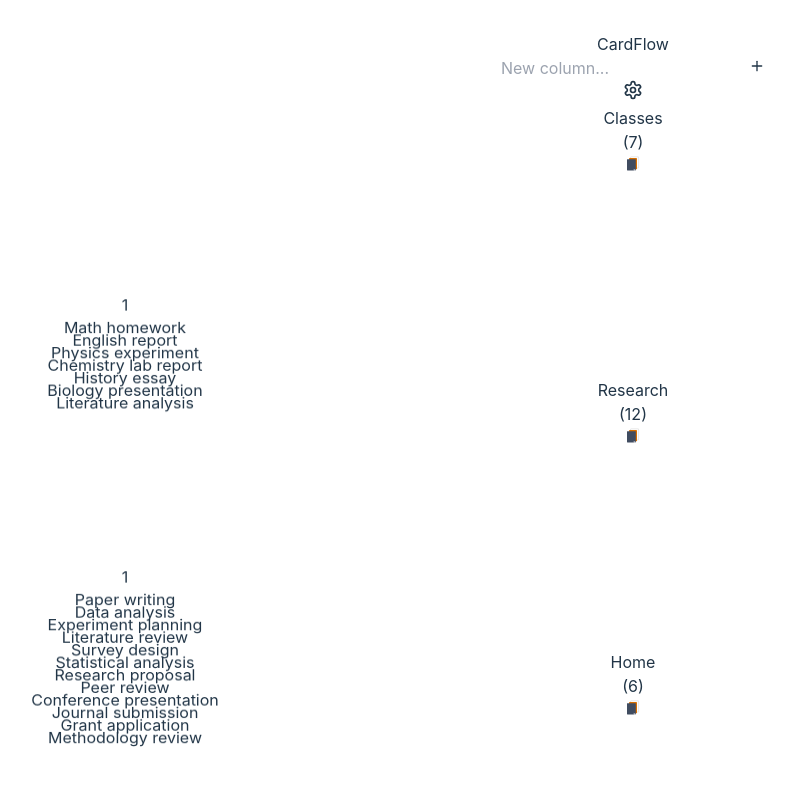
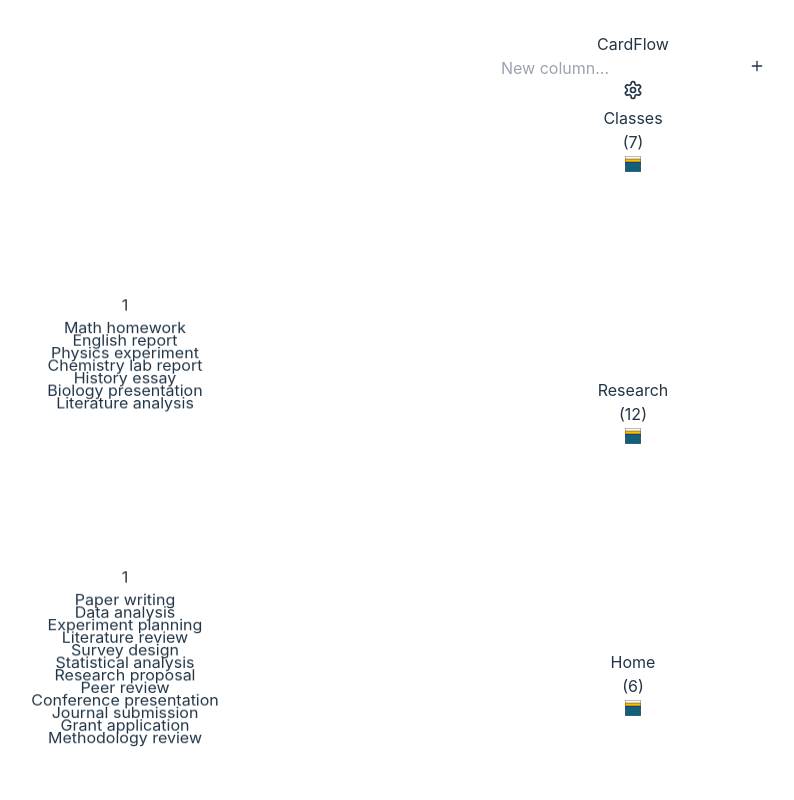
Before and after one commit to HirofumiZempo/CardFlow, a React (Vite) app: page / in a window 1280 px wide. Shown: the top 800 px of the page, without its empty margins (7-801 px from the left). Built offline with nearby package versions, Linux system fonts and the light colour scheme.

Commit message:
Update CarMo2App.tsx

```diff
--- a/src/components/CarMo2App.tsx
+++ b/src/components/CarMo2App.tsx
@@ -101,13 +101,45 @@ const CarMo2App = () => {
 
   // カスタムカードスタックアイコン
   const CardStackIcon = ({ size = 20 }) => (
-    <svg xmlns="http://www.w3.org/2000/svg" viewBox="0 0 80 80" width={size} height={size}>
-      <g>
-        <rect x="28" y="4" width="40" height="56" rx="2" ry="2" fill="#FFFFFF" stroke="#000000" strokeWidth="0.5"/>
-        <rect x="20" y="10" width="40" height="56" rx="2" ry="2" fill="#D76F00"/>
-        <path d="M12 16h40a2 2 0 0 1 2 2v52a2 2 0 0 1-2 2H12a2 2 0 0 1-2-2V18a2 2 0 0 1 2-2z" fill="#404C60"/>
-        <path d="M52 72h-8v-8z" fill="#FFFFFF"/>
-      </g>
+    <svg
+      xmlns="http://www.w3.org/2000/svg"
+      viewBox="0 0 80 80"
+      width={size}
+      height={size}
+    >
+      <rect
+        x="1"
+        y="1"
+        width="78"
+        height="25"
+        rx="4"
+        ry="4"
+        fill="white"
+        stroke="black"
+        strokeWidth="2"
+      />
+      <rect
+        x="1"
+        y="15"
+        width="78"
+        height="25"
+        rx="4"
+        ry="4"
+        fill="#fbbc04"
+        stroke="black"
+        strokeWidth="2"
+      />
+      <rect
+        x="1"
+        y="30"
+        width="78"
+        height="49"
+        rx="4"
+        ry="4"
+        fill="#125e7b"
+        stroke="black"
+        strokeWidth="2"
+      />
     </svg>
   );
 
```
